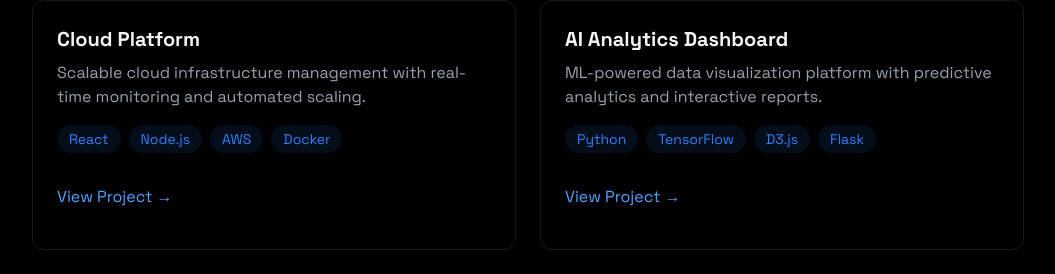
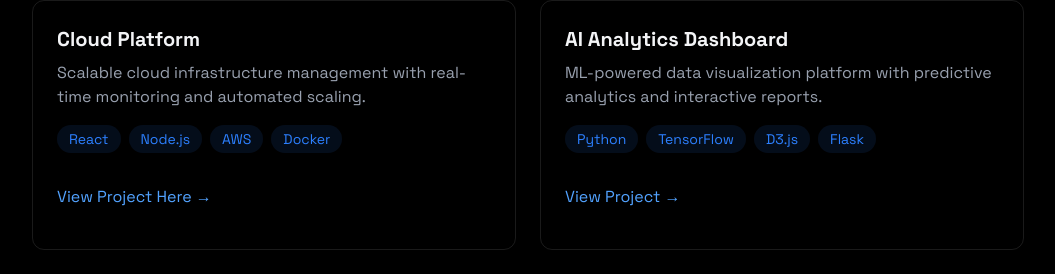
Before and after one commit to JohnnyFenelon/johnnycv, a React (Vite) app: page / in a window 1280 px wide. Shown: the part 1944-2218 px from the top of the page, without its empty margins (112-1167 px from the left). Built offline with nearby package versions, Linux system fonts and the light colour scheme; the HTML template or start-up script is replaced by a standard one.

Commit message:
Update Projects.jsx

```diff
--- a/src/components/sections/Projects.jsx
+++ b/src/components/sections/Projects.jsx
@@ -37,7 +37,7 @@
                   href="https://programacion.lat/"
                   className="text-blue-400 hover:text-blue-300 transition-colors my-4"
                 >
-                  View Project →
+                  View Project Here →
                 </a>
               </div>
             </div>
```
